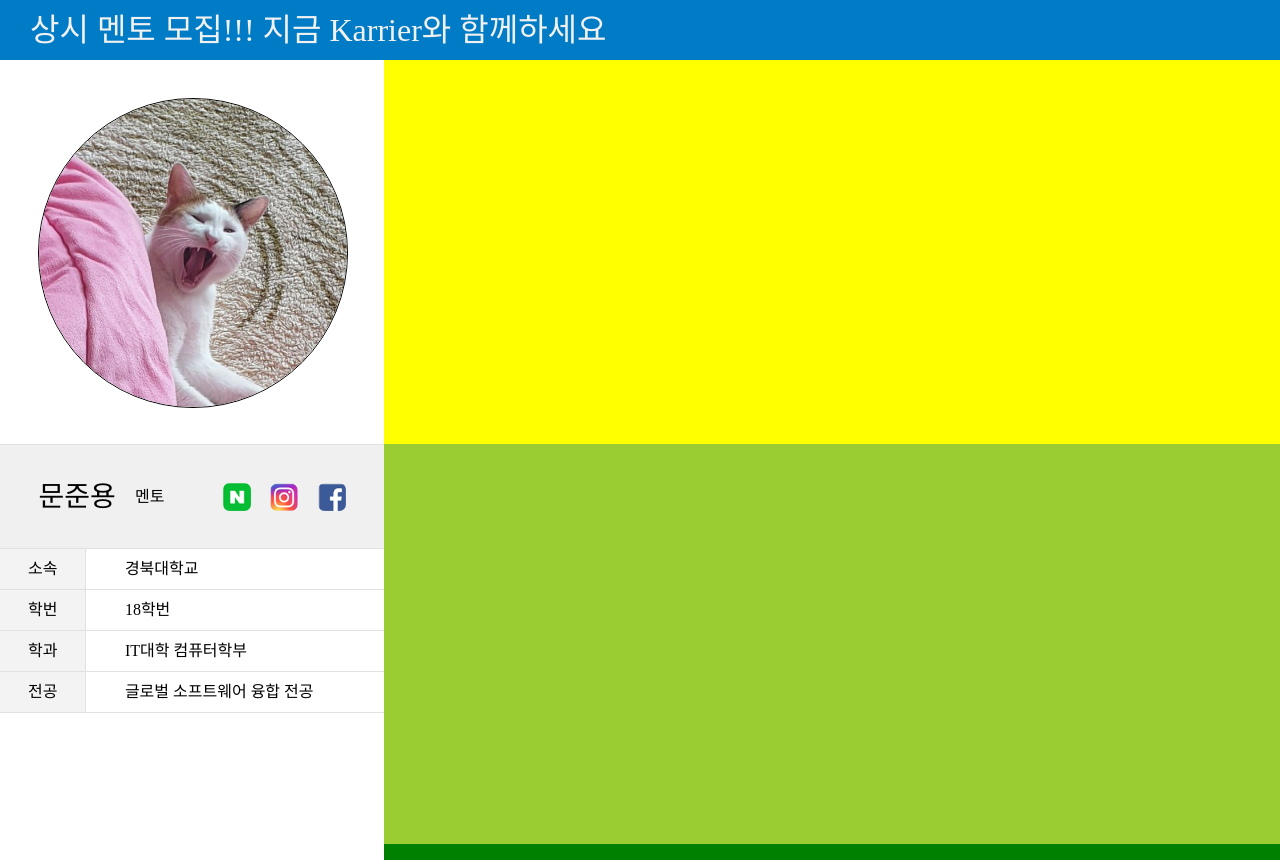
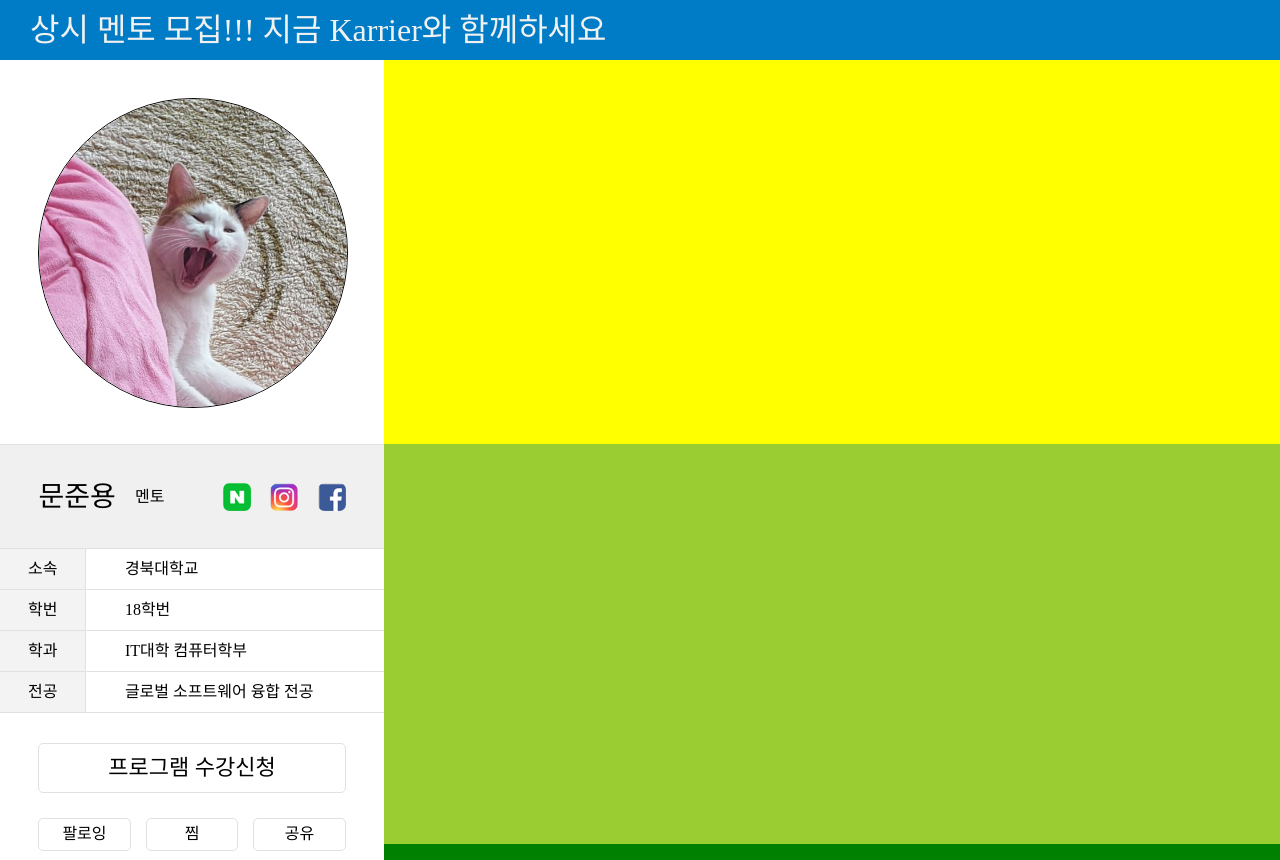
Before and after one commit to Karrier-Team/Karrier-Front, a React (Create React App) app: page /mentor/1 in a window 1280 px wide. Built offline with nearby package versions, Linux system fonts and the light colour scheme.

Commit message:
feat: add left side layout of mentor page - 3 (components: MentoringInfoSection)

```diff
--- /dev/null
+++ b/src/components/Mentor/MentoringInfoSection/MentoringInfoSection.style.js
@@ -0,0 +1,73 @@
+import styled, { css } from "styled-components";
+
+const colors = {
+  point: "#007CC6",
+  primary: "#262626",
+};
+
+const sizes = {
+  large: {
+    fontSize: "28px",
+    lineHeight: "32px",
+  },
+  medium: {
+    fontSize: "22px",
+    lineHeight: "32px",
+  },
+  small: {
+    fontSize: "16px",
+    lineHeight: "32px",
+  },
+};
+
+const colorStyles = ({ color }) => css`
+  color: ${colors[color] || "black"};
+`;
+
+const sizeStyles = ({ size }) => css`
+  font-size: ${(sizes[size] && sizes[size].fontSize) || "1rem"};
+  line-height: ${(sizes[size] && sizes[size].lineHeight) || "1rem"};
+`;
+
+export const Text = styled.div`
+  ${sizeStyles}
+  ${colorStyles}
+`;
+
+const boxSizeStyles = ({ size }) => {
+  switch (size) {
+    case "large":
+      return css`
+        width: 100%;
+        height: 50px;
+        margin-top: 30px;
+        padding: 7%;
+      `;
+    case "small":
+      return css`
+        width: 30%;
+        height: 25px;
+        margin-top: 25px;
+        padding: 5%;
+      `;
+    default:
+      return css`
+        width: 100%;
+        height: 30px;
+        margin-top: 30px;
+        padding: 7px;
+      `;
+  }
+};
+
+export const Box = styled.div`
+  display: flex;
+  justify-content: center;
+  align-items: center;
+  box-sizing: border-box;
+
+  border: 1px solid #e1e1e1;
+  border-radius: 5px;
+
+  ${boxSizeStyles}
+`;
--- /dev/null
+++ b/src/components/Mentor/MentoringInfoSection/index.jsx
@@ -0,0 +1,42 @@
+import React, { useState, useEffect, memo } from "react";
+import styled from "styled-components";
+import * as S from "./MentoringInfoSection.style";
+
+const Wrapper = styled.div`
+  display: flex;
+  flex-direction: column;
+  align-items: center;
+  width: 80%;
+`;
+
+const SubMenuWrapper = styled.div`
+  display: flex;
+  justify-content: space-between;
+  align-items: center;
+  width: 100%;
+`;
+
+function MentoringInfoSection() {
+  return (
+    <>
+      <Wrapper>
+        <S.Box size="large">
+          <S.Text size="medium">프로그램 수강신청</S.Text>
+        </S.Box>
+        <SubMenuWrapper>
+          <S.Box size="small">
+            <S.Text size="small">팔로잉</S.Text>
+          </S.Box>
+          <S.Box size="small">
+            <S.Text size="small">찜</S.Text>
+          </S.Box>
+          <S.Box size="small">
+            <S.Text size="small">공유</S.Text>
+          </S.Box>
+        </SubMenuWrapper>
+      </Wrapper>
+    </>
+  );
+}
+
+export default memo(MentoringInfoSection);
--- a/src/routes/MentorPage.jsx
+++ b/src/routes/MentorPage.jsx
@@ -6,6 +6,7 @@ import AdBar from "../components/Mentor/Adbar";
 import ProfileImg from "../components/Mentor/ProfileImg";
 import MentorContactSection from "../components/Mentor/MentorContactSection";
 import MentorInfoSection from "../components/Mentor/MentorInfoSection";
+import MentoringInfoSection from "../components/Mentor/MentoringInfoSection";
 
 const Wrapper = styled.div`
   width: 100vw;
@@ -40,10 +41,6 @@ const LowerMainWrapper = styled.div`
 `;
 
 function MentorPage() {
-  useEffect(() => {
-    console.log("This is Mentor Page");
-  }, []);
-
   return (
     <>
       <AdBar />
@@ -52,8 +49,7 @@ function MentorPage() {
           <ProfileImg />
           <MentorContactSection />
           <MentorInfoSection />
-          {/* <MentoringInfoSection /> */}
-          {/* <MentorSubMenu /> */}
+          <MentoringInfoSection />
         </LeftsideWrapper>
         <MainWrapper>
           <UpperMainWrapper></UpperMainWrapper>
```
